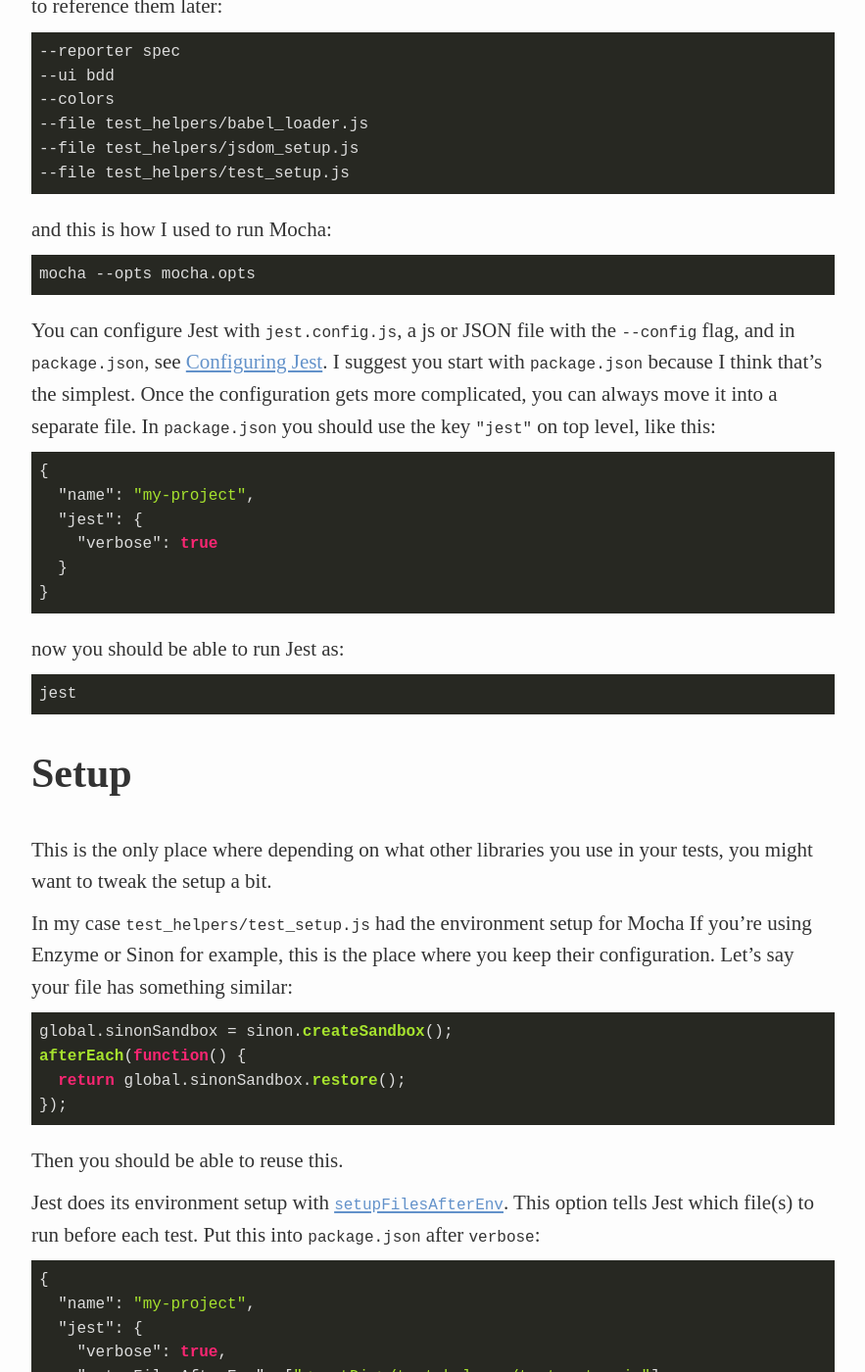
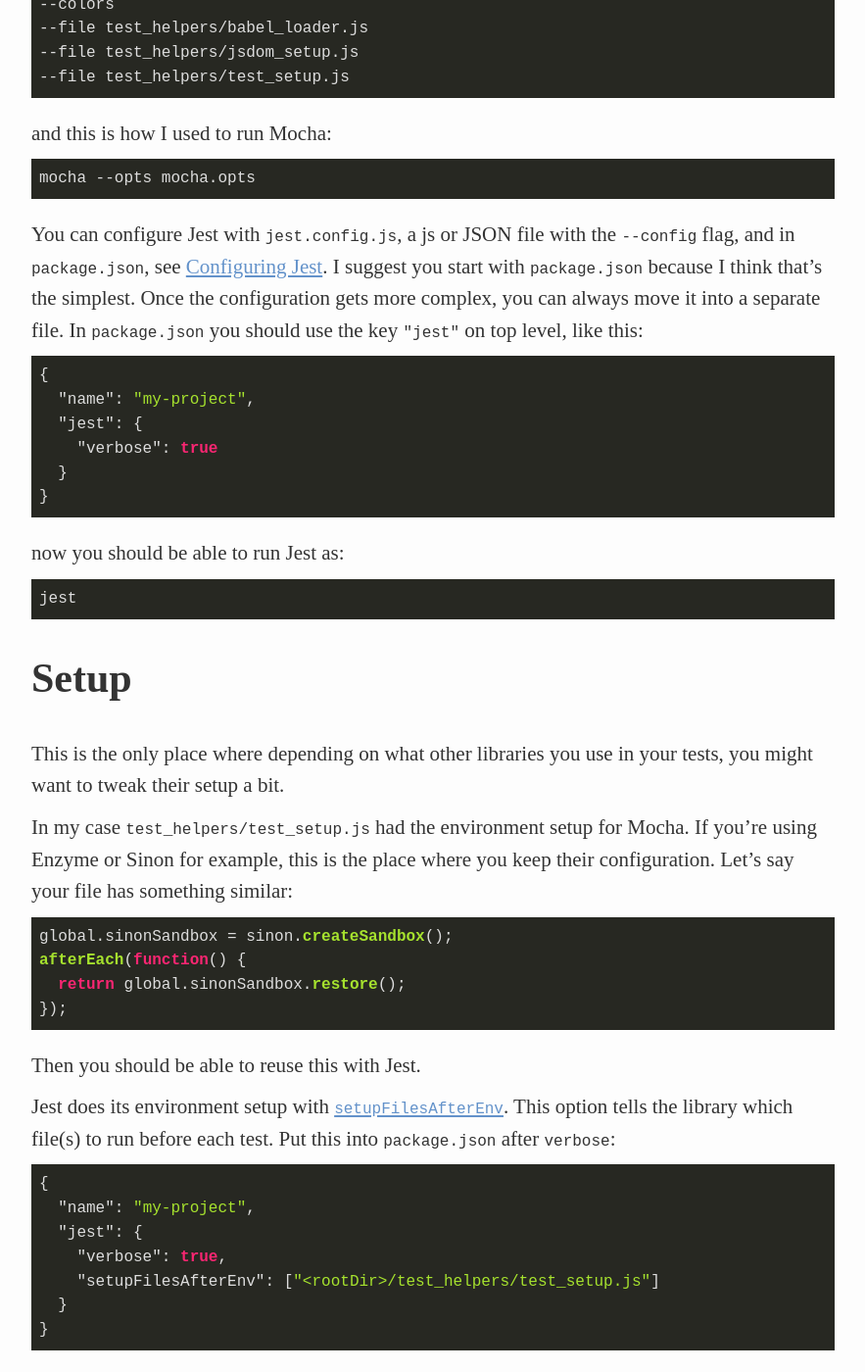
Before and after one commit to akoskm/akoskm.github.io, a Jekyll site: the page built from _posts/2020-01-22-mocha-to-jest-migration.md, in a window 1280 px wide and 1400 px high, scrolled down 885 px. Shown: the whole window at 98% size, without its empty margins (198-1081 px from the left). Built offline with Jekyll 4.4.1, drawn with Linux system fonts in a browser that asks for light colours; nearby versions of some CDN libraries; some web fonts are replaced; comment, search, counter and statistics services are not loaded; some of the changed text lies outside the part shown.

Commit message:
rephrase some stuff

````diff
--- a/_posts/2020-01-22-mocha-to-jest-migration.md
+++ b/_posts/2020-01-22-mocha-to-jest-migration.md
@@ -34,7 +34,7 @@
 mocha --opts mocha.opts
 ```
 
-You can configure Jest with `jest.config.js`, a js or JSON file with the `--config` flag, and in `package.json`, see [Configuring Jest](https://jestjs.io/docs/en/configuration.html). I suggest you start with `package.json` because I think that's the simplest. Once the configuration gets more complicated, you can always move it into a separate file.
+You can configure Jest with `jest.config.js`, a js or JSON file with the `--config` flag, and in `package.json`, see [Configuring Jest](https://jestjs.io/docs/en/configuration.html). I suggest you start with `package.json` because I think that's the simplest. Once the configuration gets more complex, you can always move it into a separate file.
 In `package.json` you should use the key `"jest"` on top level, like this:
 
 ```
@@ -53,9 +53,9 @@
 
 # Setup
 
-This is the only place where depending on what other libraries you use in your tests, you might want to tweak the setup a bit.
+This is the only place where depending on what other libraries you use in your tests, you might want to tweak their setup a bit.
 
-In my case `test_helpers/test_setup.js` had the environment setup for Mocha
+In my case `test_helpers/test_setup.js` had the environment setup for Mocha.
 If you're using Enzyme or Sinon for example, this is the place where you keep their configuration.
 Let's say your file has something similar:
 ```
@@ -64,10 +64,10 @@
   return global.sinonSandbox.restore();
 });
 ```
-Then you should be able to reuse this.
+Then you should be able to reuse this with Jest.
 
 Jest does its environment setup with [`setupFilesAfterEnv`](https://jestjs.io/docs/en/configuration#setupfilesafterenv-array).
-This option tells Jest which file(s) to run before each test. Put this into `package.json` after `verbose`:
+This option tells the library which file(s) to run before each test. Put this into `package.json` after `verbose`:
 
 ```
 {
````
Also changed, not shown: other parts of _posts/2020-01-22-mocha-to-jest-migration.md (+3 -3 lines).
